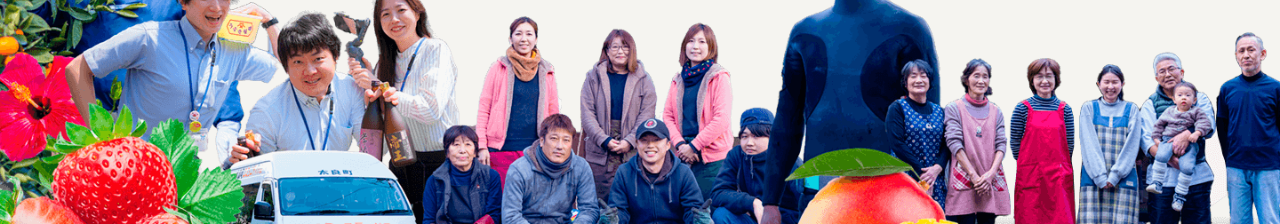
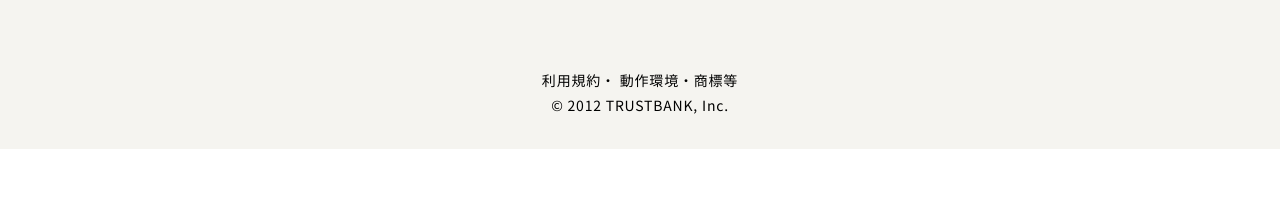
Before and after one commit to MinoriHara/furusato-daikanshasai, a plain HTML site: page index.html in a window 1280 px wide. Shown: the part 10716-10940 px from the top of the page. After the commit the page ends 10865 px from the top, so only its background shows below. Drawn offline with nearby package versions, Linux system fonts and the light colour scheme.

Commit message:
Update style.css

```diff
--- a/css/style.css
+++ b/css/style.css
@@ -820,7 +820,7 @@ sup {
 
 
 /*footer*/
-footer{
+/*footer{
   padding-top: 100px;
   padding-bottom: 400px;
   background-image: url("../img/footer_bg.png");
@@ -829,6 +829,12 @@ footer{
   background-color:#f5f4f0;
   background-size: 100% auto;
   position:relative;
+}*/
+footer{
+  padding-top: 100px;
+  padding-bottom: 30px;
+  position:relative;
+  background-color:#f5f4f0;
 }
 @media screen and (min-width: 769px) {
   .footer .btn_application{
@@ -862,19 +868,27 @@ footer{
   width: 310px;
   margin: 0 auto;
 }
-.footer_bottom{
+/*.footer_bottom{
   position: absolute;
   bottom: 20px;
   width: 100%;
   text-align: center;
   color: #fff;
   font-size: 14px;
+}*/
+.footer_bottom{
+  margin-top: 80px;
+  width: 100%;
+  text-align: center;
+  color: #000;
+  font-size: 14px;
 }
 .footer_bottom .footer-item{
   display: inline-block;
 }
 .footer_bottom .footer-item a{
-  color: #fff;
+  /*color: #fff;*/
+  color: #000;
   text-decoration: none;
 }
 .footer_bottom .footer-item a:hover{
@@ -885,9 +899,12 @@ footer{
     width: 70%;
     max-width: 300px;
   }
-  .footer{
+  /*.footer{
     background-image: url("../img/footer_bg_sp.png");
     padding: 20px 0 400px
+  }*/
+  .footer{
+    padding: 20px 0 20px
   }
   .footer .btn_application{
     margin-bottom: 20px;
@@ -895,16 +912,17 @@ footer{
   .footer_bottom{
     bottom: 10px;
     font-size: 12px;
+    margin-top: 50px;
   }
   .footer-copyright{
     line-height: 140%;
   }
 }
-@media screen and (max-width: 600px) {
+/*@media screen and (max-width: 600px) {
   .footer{
     padding: 20px 0 250px
   }
-}
+}*/
 
 
 /* follow us */
```
